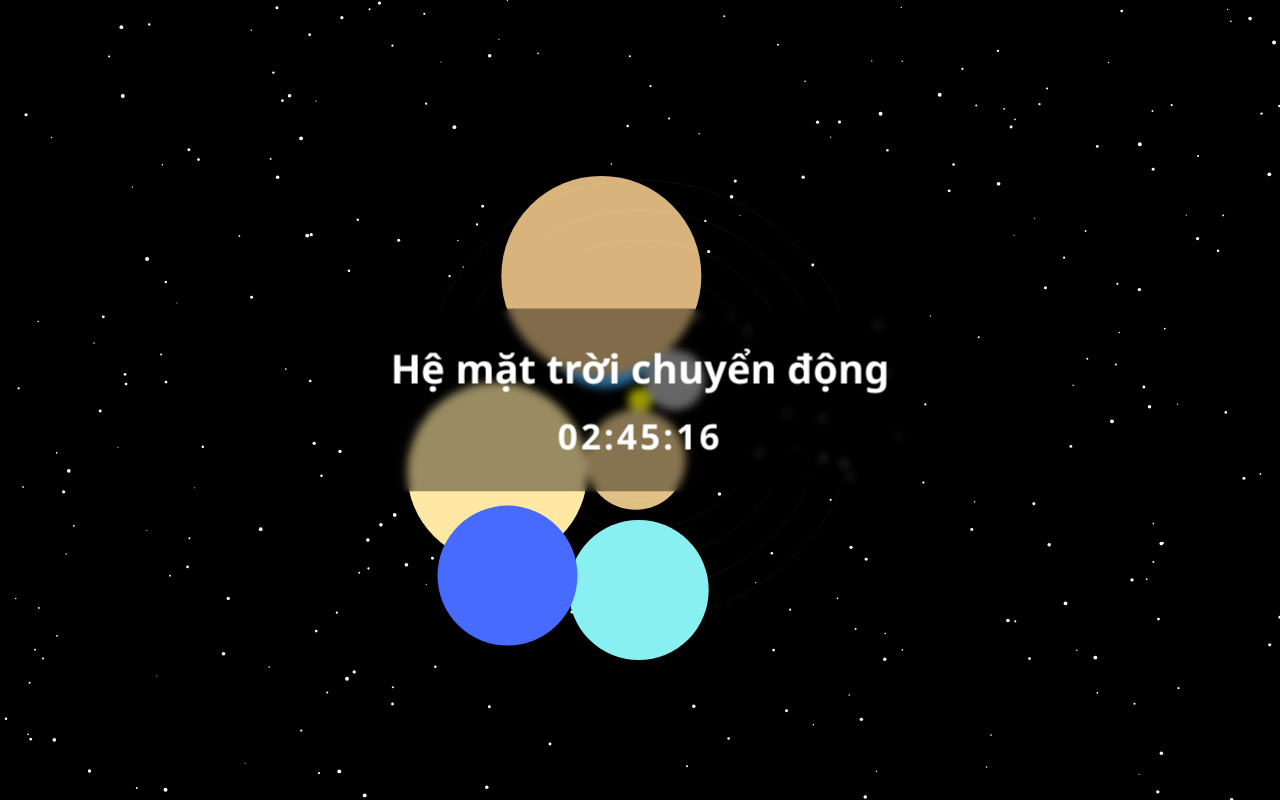
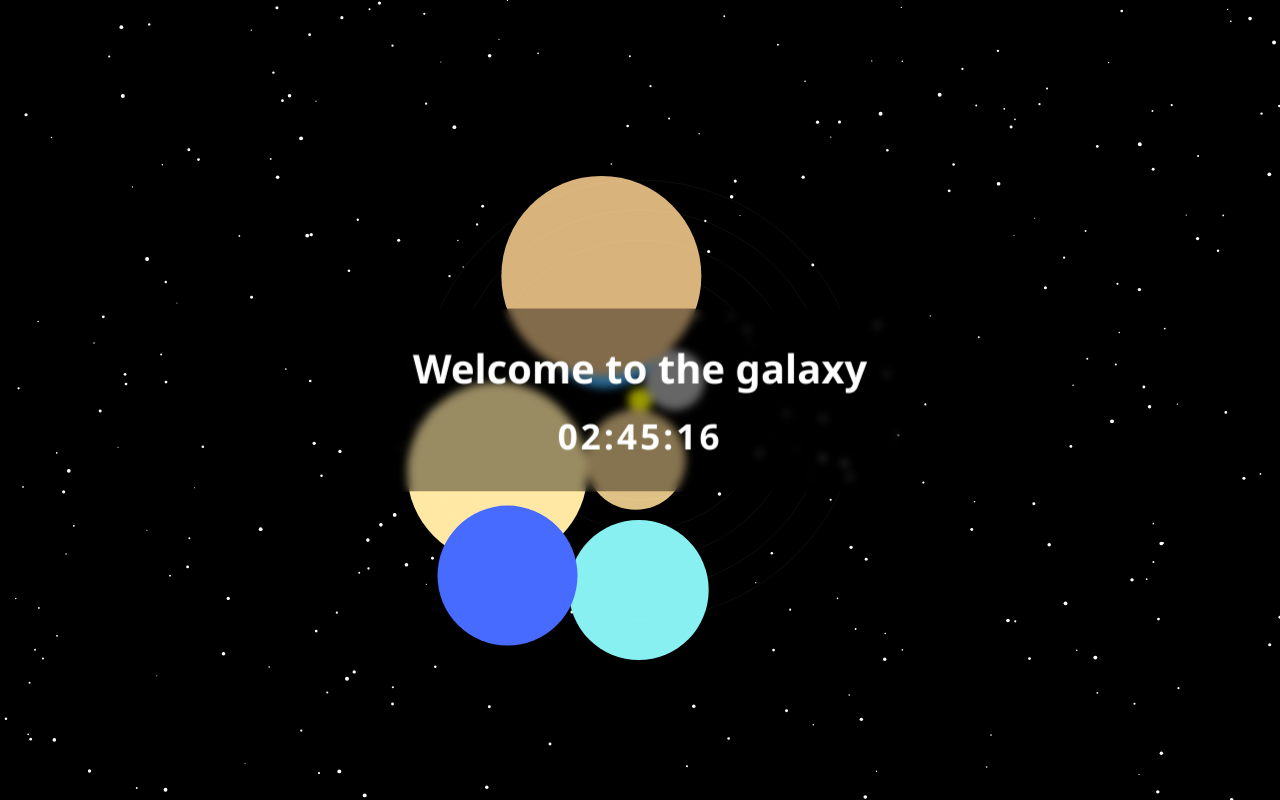
Before and after one commit to TMC0406/tranmanhcuong, a plain HTML site: page index.html in a window 1280 px wide. Drawn offline with Linux system fonts and the light colour scheme.

Commit message:
Update index.html

```diff
--- a/index.html
+++ b/index.html
@@ -52,7 +52,7 @@
   <canvas id="stars"></canvas>
 
   <div class="overlay">
-    <div class="title">Hệ mặt trời chuyển động</div>
+    <div class="title">Welcome to the galaxy</div>
     <div id="clock">00:00:00</div>
   </div>
 
```
